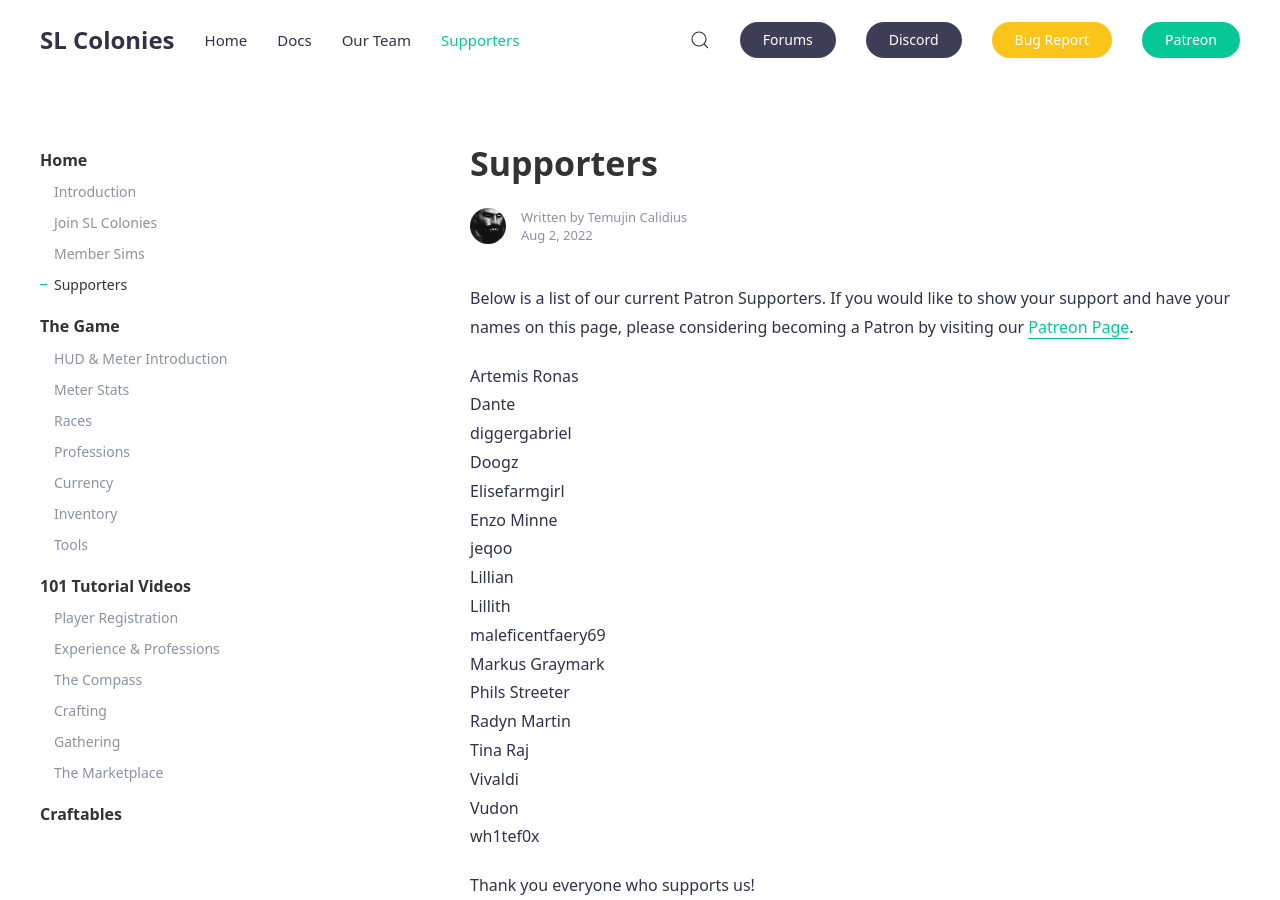
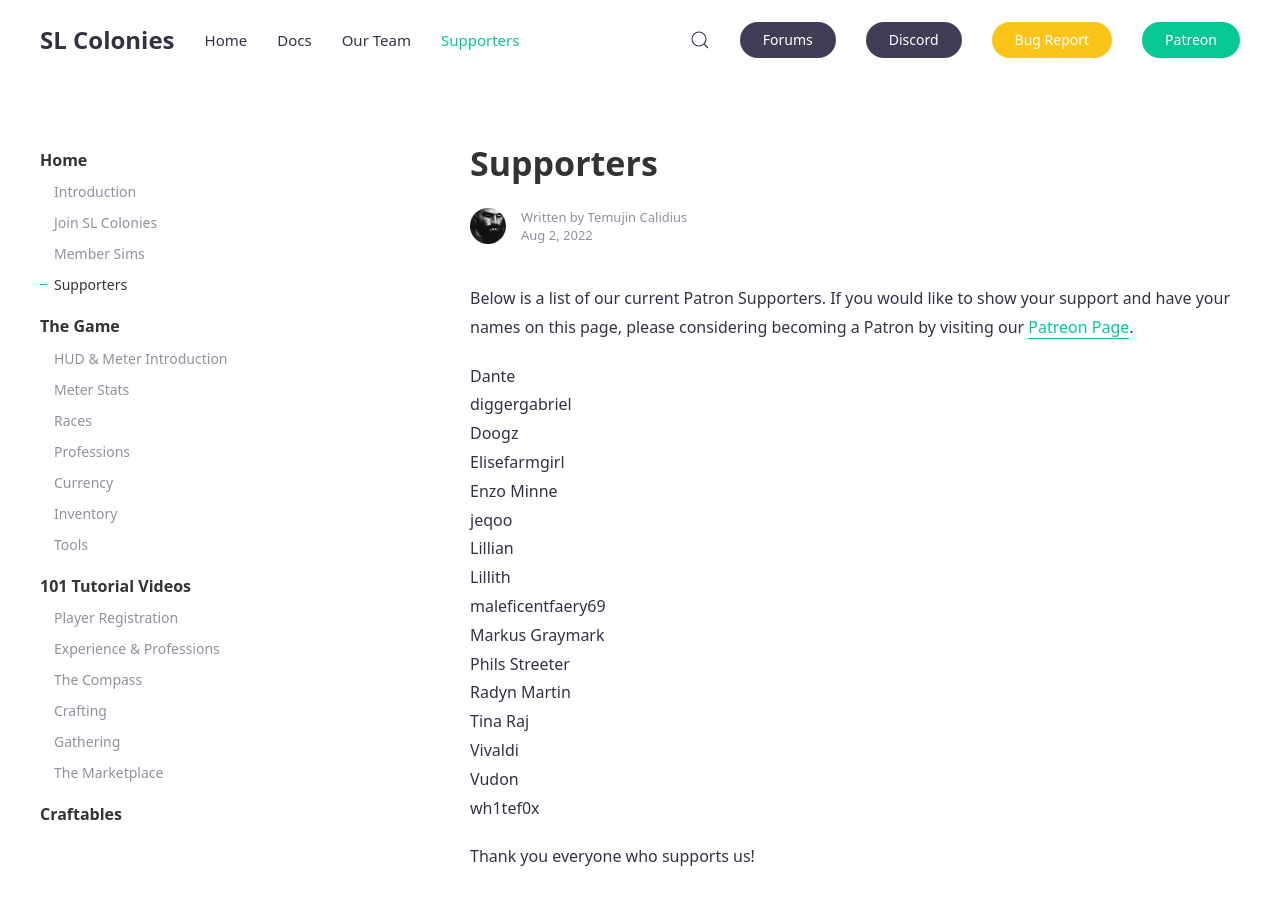
Before and after one commit to SLColonies/Public, a Jekyll site: the page built from _docs/supporters.md, in a window 1280 px wide and 900 px high. Built offline with Jekyll 4.4.1, drawn with Linux system fonts in a browser that asks for light colours; comment, search, counter and statistics services are not loaded.

Commit message:
Update supporters.md

```diff
--- a/_docs/supporters.md
+++ b/_docs/supporters.md
@@ -5,7 +5,6 @@
 ---
 Below is a list of our current Patron Supporters. If you would like to show your support and have your names on this page, please considering becoming a Patron by visiting our [Patreon Page](https://www.patreon.com/SLColonies).
 
-Artemis Ronas<br>
 Dante<br>
 diggergabriel<br>
 Doogz<br>
```
